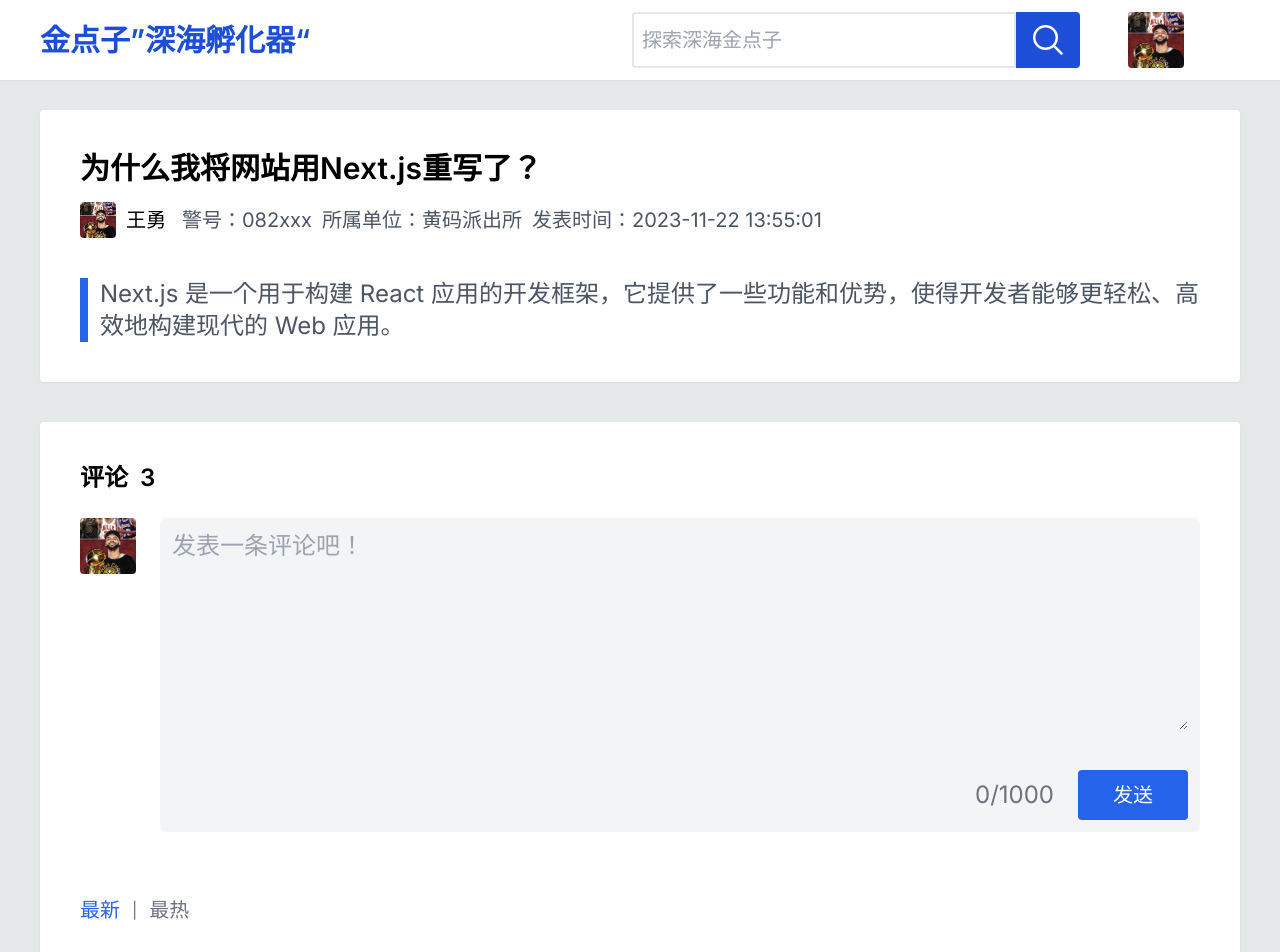
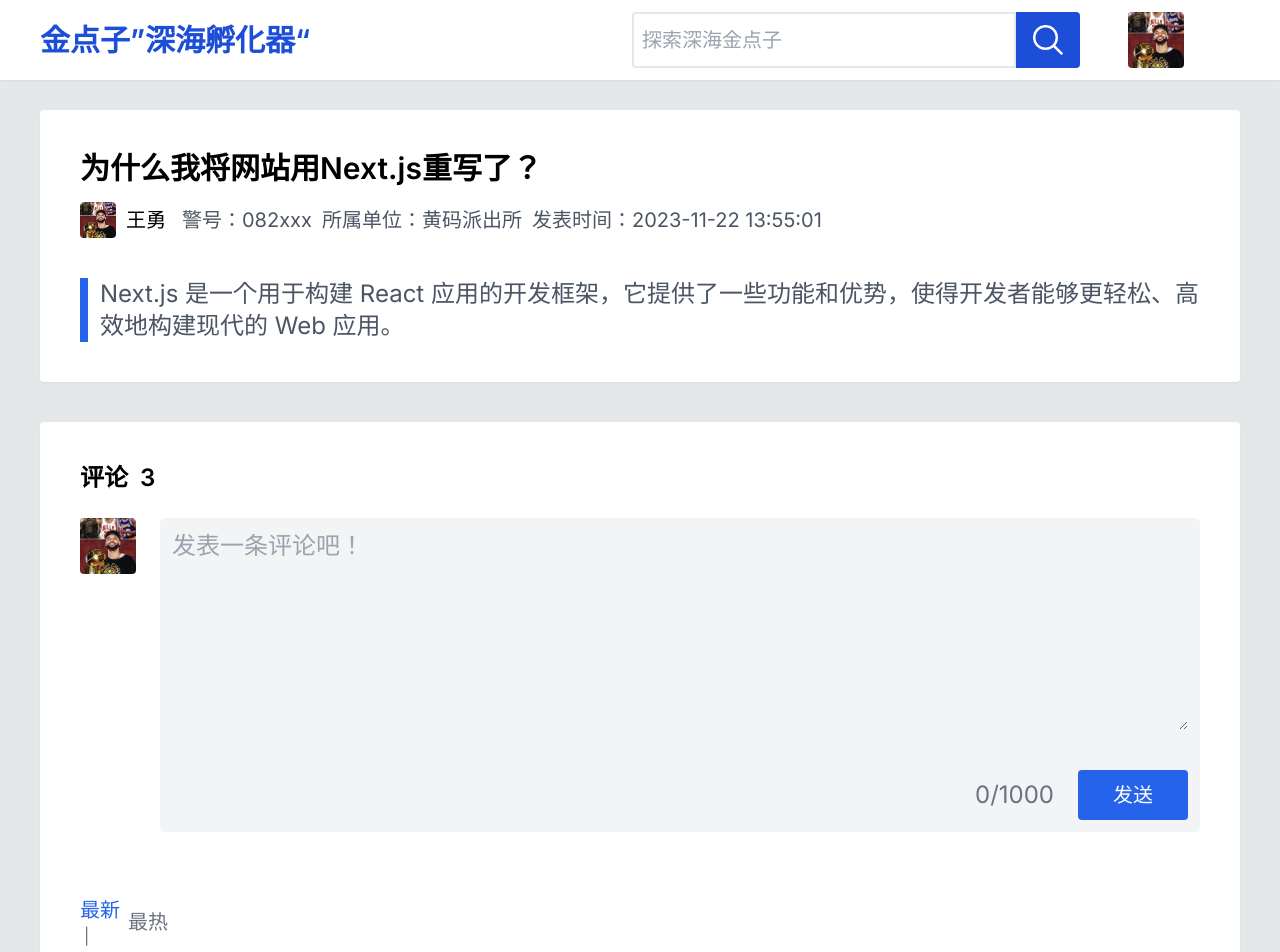
Before and after one commit to 1adybug/Gold-Idea, a Next.js app: page /detail/000 in a window 1280 px wide. Shown: the top 952 px of the page. Built offline with nearby package versions, Linux system fonts and the light colour scheme.

Commit message:
202311221712update

```diff
--- a/app/components/comments.tsx
+++ b/app/components/comments.tsx
@@ -29,10 +29,10 @@
             {
                 tablist.map((tab: TabItem) => {
                     return (
-                        <Fragment>
-                            <div key={tab.key} className={`text-xl cursor-pointer ${activedTab === tab.key ? "text-blue-600" : "text-gray-500"}`} onClick={() => tabClick(tab)}>{tab.content}</div>
+                        <div key={tab.key}>
+                            <div className={`text-xl cursor-pointer ${activedTab === tab.key ? "text-blue-600" : "text-gray-500"}`} onClick={() => tabClick(tab)}>{tab.content}</div>
                             {tab.key !== tablist.length - 1 && <div className="px-1 text-gray-500">|</div>}
-                        </Fragment>
+                        </div>
                     )
                 })
             }
```
